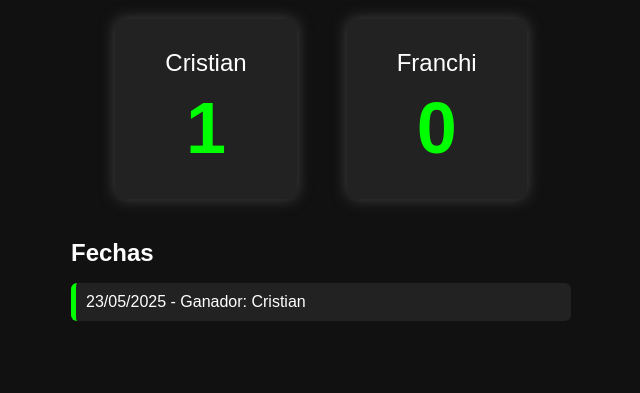
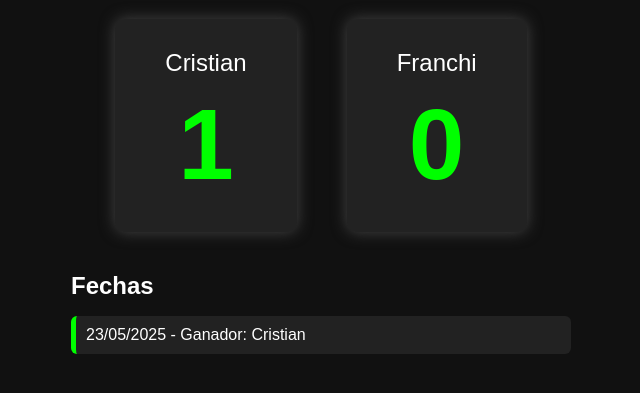
Before and after one commit to cristianbravorobin/marcador, a plain HTML site: page index.html in a window 1280 px wide. Shown: the part 117-510 px from the top of the page, without its empty margins (319-959 px from the left). Drawn offline with Linux system fonts and the light colour scheme.

Commit message:
Actualizar index.html

```diff
--- a/index.html
+++ b/index.html
@@ -36,7 +36,7 @@
     }
 
     .score {
-      font-size: 72px;
+      font-size: 100px;
       font-weight: bold;
       color: #0f0;
     }
```
